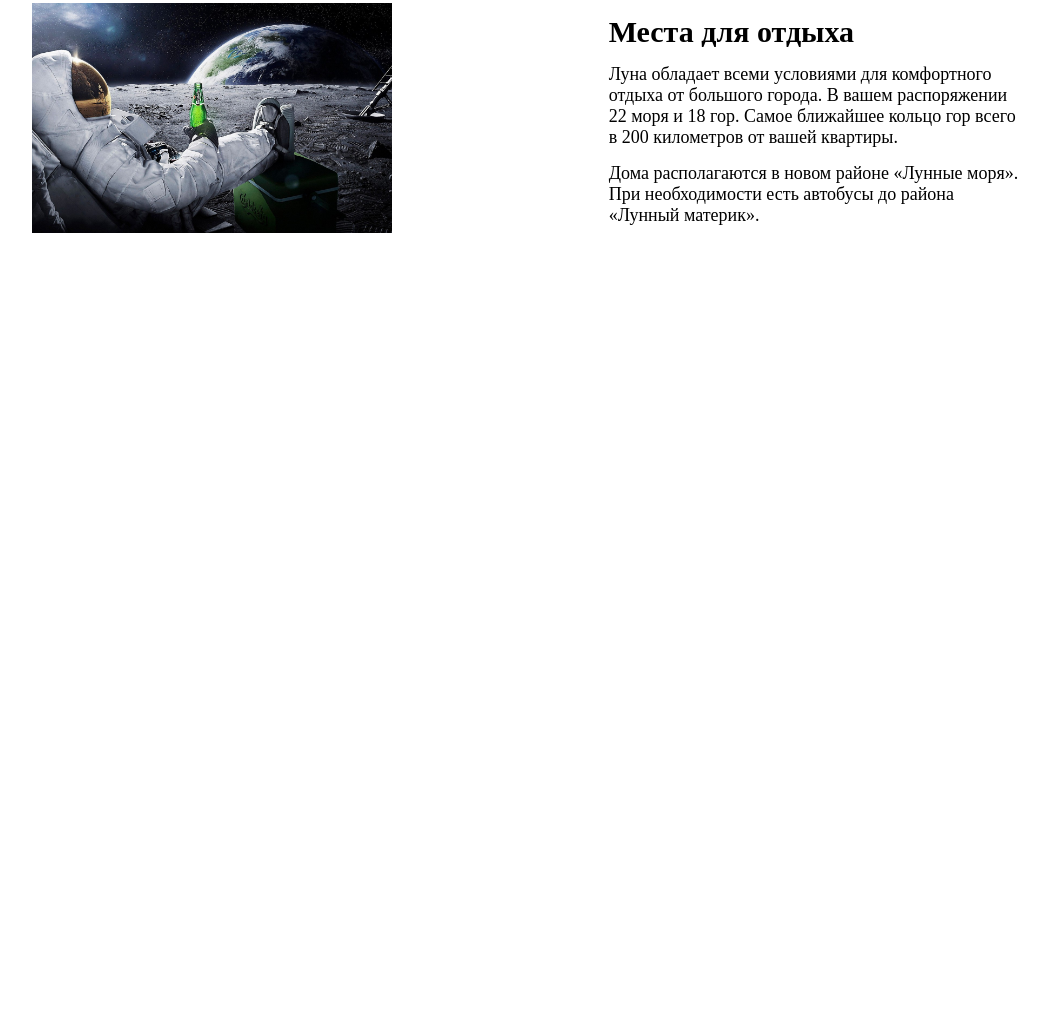
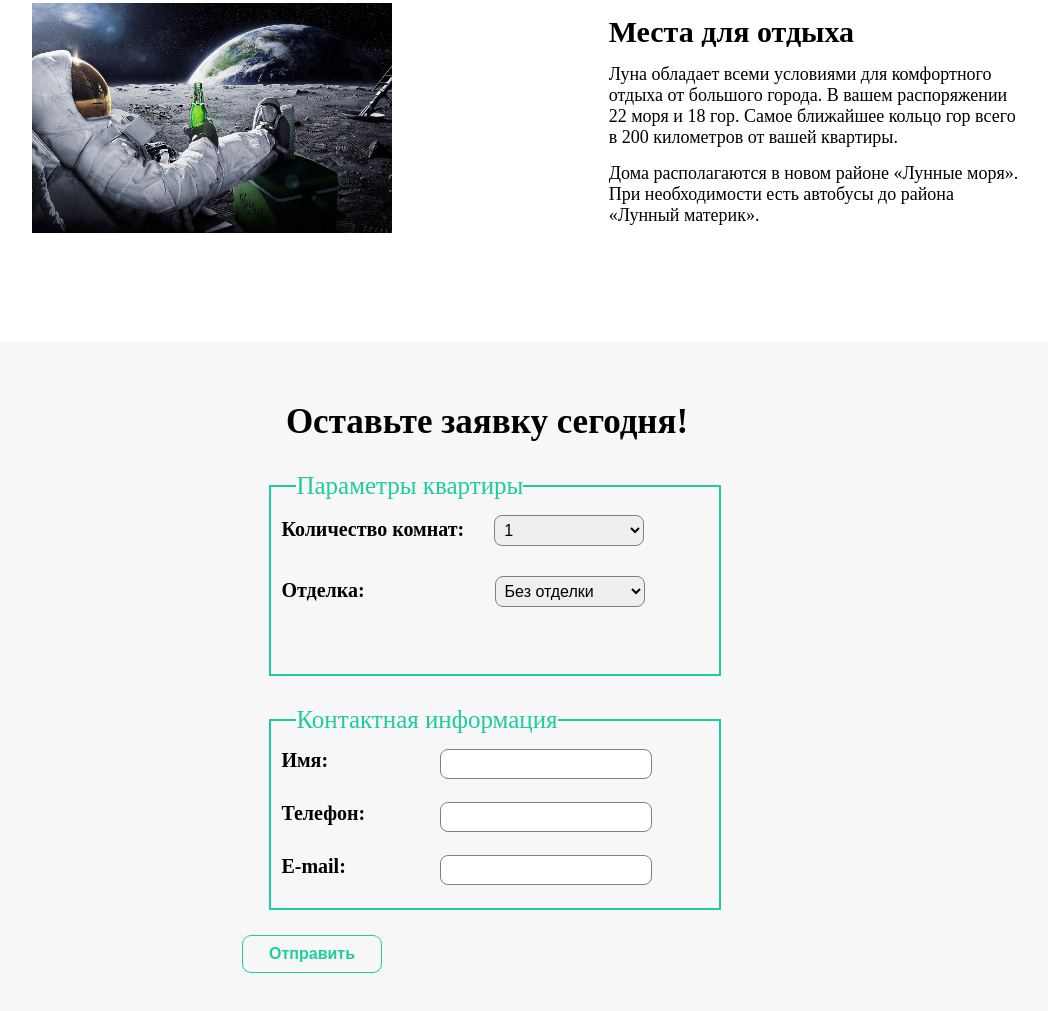
Before and after one commit to divvares/layout-designer-project-lvl1, a plain HTML site: page index.html in a window 1280 px wide. Shown: the part 1431-2442 px from the top of the page, without its empty margins (153-1201 px from the left). Before the commit the page ends 1773 px from the top, so only its background shows below. Drawn offline with Linux system fonts and the light colour scheme.

Commit message:
task 6 completed

```diff
--- a/index.html
+++ b/index.html
@@ -42,7 +42,7 @@
     <img src="images/logo.svg" alt="">
     <h1>ЖК «Лунное море»</h1>
     <p>Место, откуда не хочется улетать</p>
-    <button type="button">Забронировать</button>
+    <a href="#contacts"><button type="button">Забронировать</button></a>
   </div>
 </article>
 
@@ -96,5 +96,44 @@
   </div>
 </div>
 
+<div class="contacts" id="contacts">
+  <div class="content_contacts">
+    <h2>Оставьте заявку сегодня!</h2>
+
+    <form>
+      <fieldset>
+        <legend>Параметры квартиры</legend>
+        <p>Количество комнат:
+        <select class="room_number">
+          <option>1</option>
+          <option>2</option>
+          <option>3</option>
+        </select></p>
+        <p>Отделка:
+        <select class="room_decorations" name="">
+          <option>Без отделки</option>
+          <option>Чистовая отделка</option>
+          <option>Получистовая отделка</option>
+        </select> </p>
+      </fieldset>
+
+      <fieldset>
+        <legend>Контактная информация</legend>
+        <p>Имя: <input type="text"></p>
+        <p>Телефон: <input type="text"></p>
+        <p>E-mail: <input type="text"></p>
+      </fieldset>
+
+      <button type="button" name="button">Отправить</button>
+    </form>
+  </div>
+</div>
+
+<footer>
+
+
+
+
+</footer>
 </body>
 </html>
--- a/styles/style.css
+++ b/styles/style.css
@@ -176,3 +176,75 @@
   margin-top: 15px;
   font-size: 18px;
 }
+.contacts {
+  display: block;
+  height: 750px;
+  width: 100%;
+  background: #f7f7f7;
+  overflow: hidden;
+}
+.content_contacts {
+  display: block;
+  width: 100%;
+  text-align: center;
+}
+.content_contacts h2 {
+  padding-top: 60px;
+  font-size: 35px;
+}
+fieldset {
+  margin-top: 30px;
+  margin-left: 33%;
+  width: 35%;
+  height: 200px;
+  text-align: left;
+  border: 2px solid rgb(29, 205, 156);
+}
+legend {
+  margin-left: 25px;
+  font-size: 25px;
+  color: rgb(29, 205, 156);
+}
+fieldset p {
+  padding: 15px 15px 15px 10px;
+  font-size: 20px;
+  font-weight: 700;
+}
+.room_number {
+  margin-left: 25px;
+  width: 150px;
+  padding: 5px;
+  font-size: 16px;
+  border: 1px solid gray;
+  border-radius: 8px;
+}
+.room_decorations {
+  margin-left: 125px;
+  width: 150px;
+  padding: 5px;
+  font-size: 16px;
+  border: 1px solid gray;
+  border-radius: 8px;
+}
+fieldset input {
+  float: right;
+  margin-right: 52px;
+  width: 200px;
+  padding: 5px;
+  font-size: 16px;
+  border: 1px solid gray;
+  border-radius: 8px;
+}
+form button {
+  margin-right: 350px;
+  margin-top: 25px;
+  height: 38px;
+  width: 140px;
+  text-align: center;
+  font-size: 16px;
+  font-weight: bold;
+  border: 1px solid rgb(29, 205, 156);
+  border-radius: 9px;
+  color: rgb(29, 205, 156);
+  background: none;
+}
```
